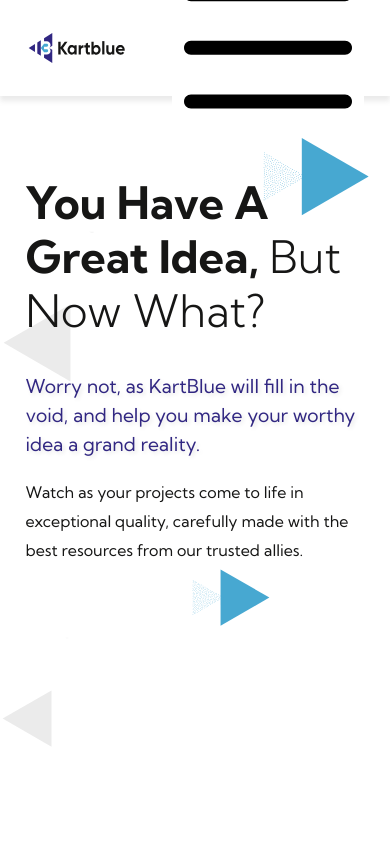
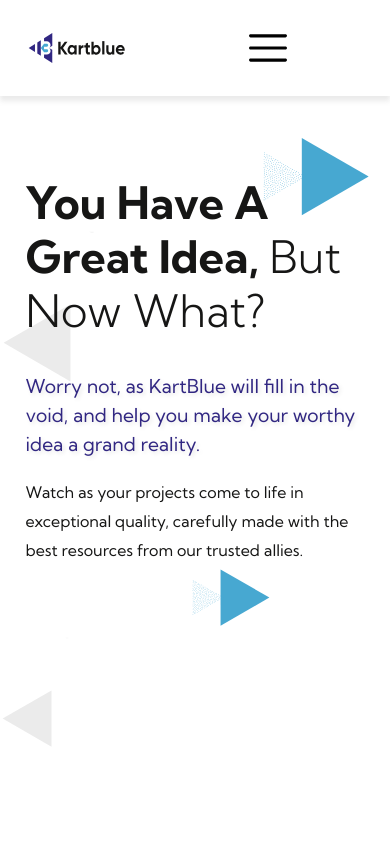
Before and after one commit to noushweb/kartblue-gatsby, a Gatsby site: page / in a window 390 px wide. Shown: the top 844 px of the page. Built offline with nearby package versions, Linux system fonts and the light colour scheme; Gatsby itself is replaced by a stand-in of ours.

Commit message:
css changes
css changes

```diff
--- a/src/css/main.scss
+++ b/src/css/main.scss
@@ -800,7 +800,7 @@ footer {
   width: 70%;
 }
 .burgericon {
-  width: 100%;
+  width: 22%;
 }
 .nav-link{
   font-size: 1.2rem;
```
